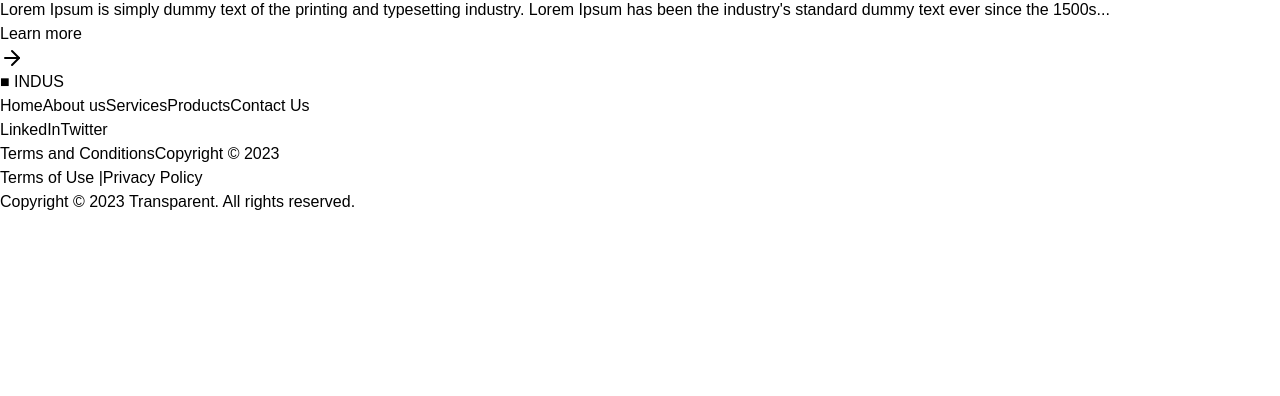
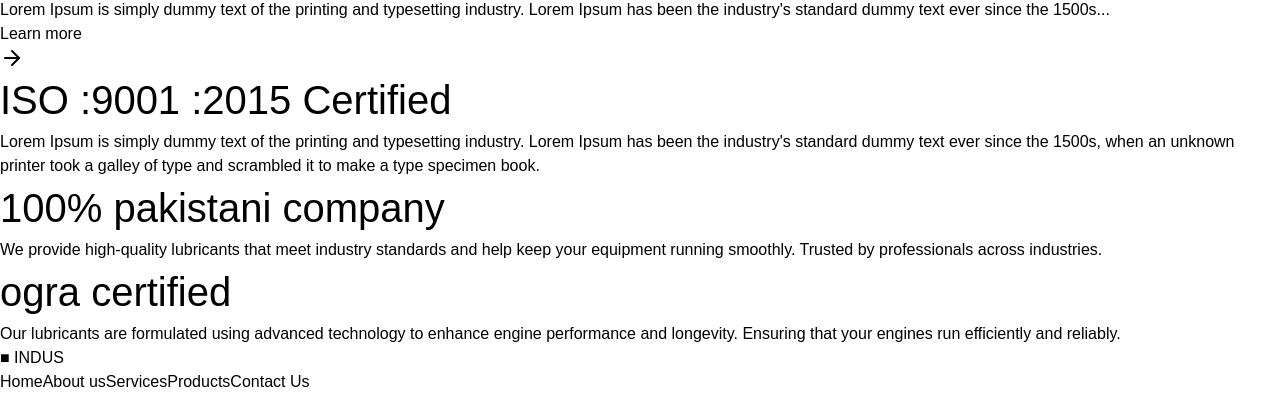
Before and after one commit to rubbasyarkhan/Indusoils, a React (Vite) app: page / in a window 1280 px wide. Shown: the part 738-1134 px from the top of the page. Before the commit the page ends 952 px from the top, so only its background shows below. Built offline with nearby package versions, Linux system fonts and the light colour scheme.

Commit message:
stacked card done

```diff
--- a/src/Components/Button.jsx
+++ b/src/Components/Button.jsx
@@ -1,9 +1,9 @@
 import React from "react";
-import { ArrowRight } from "lucide-react";
+
 
 const Button = ({ text, icon: Icon }) => {
   return (
-    <button className="flex items-center justify-center gap-2 px-8 py-2 bg-white rounded-full transition-all duration-300 hover:text-white hover:bg-black text-center">
+    <button className="flex items-center justify-center gap-2 px-8 py-2 border-transparent border-2 text-white rounded-full transition-all duration-300 hover:text-white  hover:border-white  text-center">
       <span className="flex items-center justify-center">{text}</span>
       {Icon && <Icon className="w-5 h-5" />}
     </button>
--- /dev/null
+++ b/src/Components/StackedCard.jsx
@@ -0,0 +1,29 @@
+import React from "react";
+
+const StackedCard = ({ cardsData }) => {
+  return (
+    <div className="w-full h-full mx-auto">
+      <ul className="grid grid-cols-1 gap-6 pb-[calc(var(--cards)*var(--cardTopPadding))]">
+        {cardsData.map(({ id, bg, heading, text }, index) => (
+          <li
+            key={id}
+            className={`sticky top-0 pt-[calc(${index + 1}*var(--cardTopPadding))] w-full h-screen`}
+          >
+            <div
+              className={`p-8 flex flex-col  justify-center items-center transition-all duration-500 bg-white w-full h-full`}
+            >
+              <h2 className="text-3xl md:text-4xl font-bold uppercase    text-center">
+                {heading}
+              </h2>
+              <p className="mt-4 text-center text-sm md:text-base">
+                {text}
+              </p>
+            </div>
+          </li>
+        ))}
+      </ul>
+    </div>
+  );
+};
+
+export default StackedCard;
--- a/src/Pages/Home.jsx
+++ b/src/Pages/Home.jsx
@@ -1,8 +1,29 @@
 import React from 'react';
 import { ArrowRight } from "lucide-react";
 import Button from '../Components/Button';
+import StackedCard from '../Components/StackedCard';
 
 const Home = () => {
+  // Define card data
+  const cardsData = [
+    {
+      id: "card1",
+      heading: "ISO :9001 :2015 Certified",
+      text: "Lorem Ipsum is simply dummy text of the printing and typesetting industry. Lorem Ipsum has been the industry's standard dummy text ever since the 1500s, when an unknown printer took a galley of type and scrambled it to make a type specimen book."
+    },
+    {
+      id: "card2",
+      heading: "100% pakistani company",
+      text: "We provide high-quality lubricants that meet industry standards and help keep your equipment running smoothly. Trusted by professionals across industries."
+    },
+    {
+      id: "card3",
+      heading: "ogra certified ",
+      text: "Our lubricants are formulated using advanced technology to enhance engine performance and longevity. Ensuring that your engines run efficiently and reliably."
+    },
+
+  ];
+
   return (
     <>
       <div className="relative h-screen w-full overflow-hidden">
@@ -32,6 +53,9 @@ const Home = () => {
           </div>
         </div>
       </div>
+
+      {/* Pass the cardsData to the StackedCard component */}
+      <StackedCard cardsData={cardsData} />
     </>
   );
 };
--- a/src/index.css
+++ b/src/index.css
@@ -11,3 +11,68 @@ html , body{
     width: 100%;
     font-family: 'Poppins', sans-serif;
 }
+
+.container {
+	width: 90%;
+	margin: 0 auto;
+}
+
+#cards {
+	list-style: none;
+	padding-left: 0;
+	display: grid;
+	grid-template-columns: 1fr;
+	grid-template-rows: repeat(var(--cards), var(--cardHeight));
+	gap: var(--cardMargin);
+	padding-bottom: calc(var(--cards) * var(--cardTopPadding));
+	margin-bottom: var(--cardMargin);
+}
+
+#card1 {
+	--index: 1;
+}
+#card2 {
+	--index: 2;
+}
+#card3 {
+	--index: 3;
+}
+#card4 {
+	--index: 4;
+}
+
+.card {
+	position: sticky;
+	top: 0;
+	padding-top: calc(var(--index) * var(--cardTopPadding));
+}
+
+#card1 .card-body {
+	background-color: #52B2CF;
+}
+#card2 .card-body {
+	/* background-color: #7EC4CF; */
+	background-color: #E5A36F;
+}
+#card3 .card-body {
+	background-color: #9CADCE;
+}
+#card4 .card-body {
+	background-color: #D4AFB9;
+}
+
+.card-body {
+	box-sizing: border-box;
+	padding: 30px;
+	border-radius: 50px;
+	box-shadow: 0 0 30px 0 rgba(0,0,0,0.3);
+	height: var(--cardHeight);
+	display: flex;
+	justify-content: center;
+	align-items: center;
+	transition: all 0.5s;
+}
+
+h2 {
+	font-size: 2.5em;
+}
```
